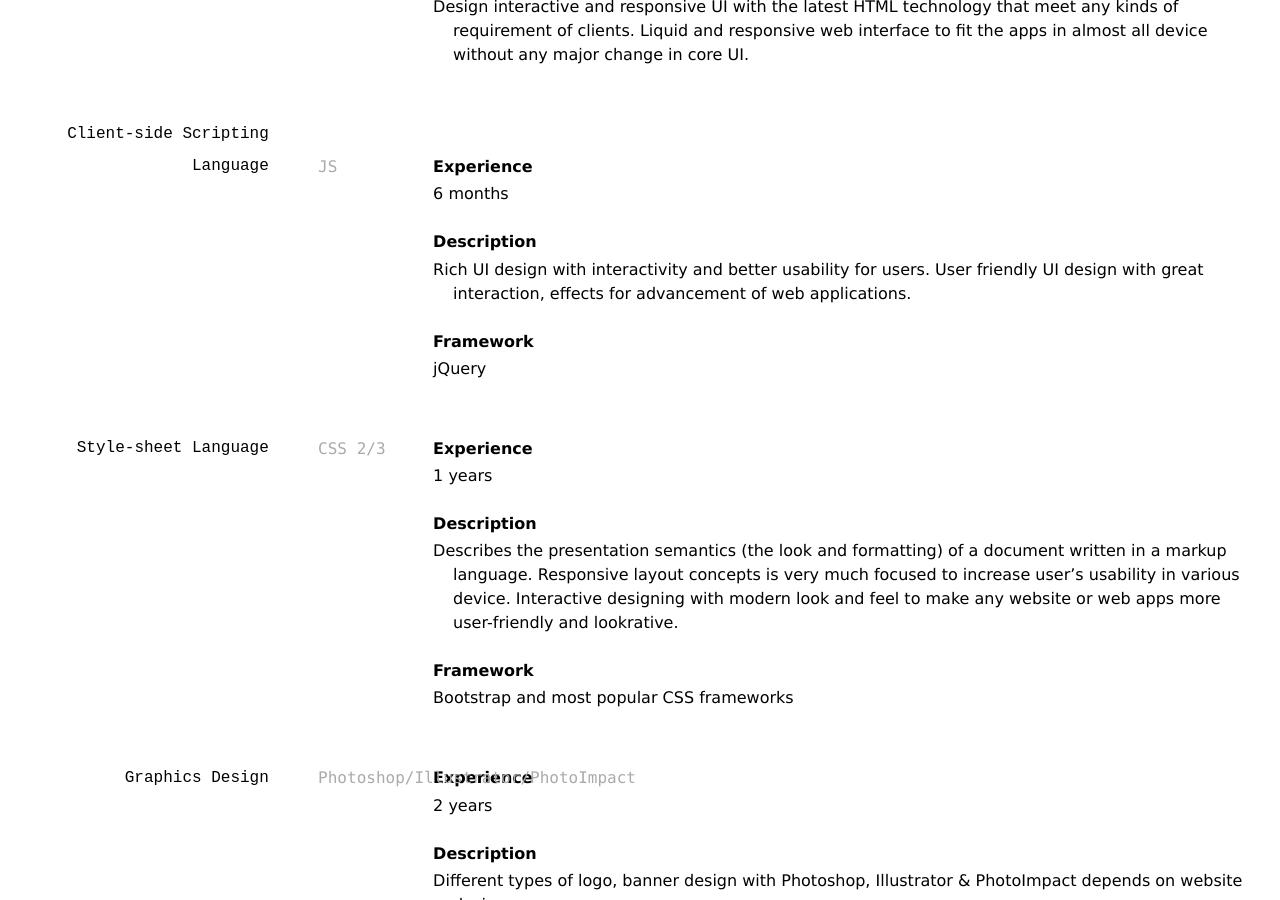
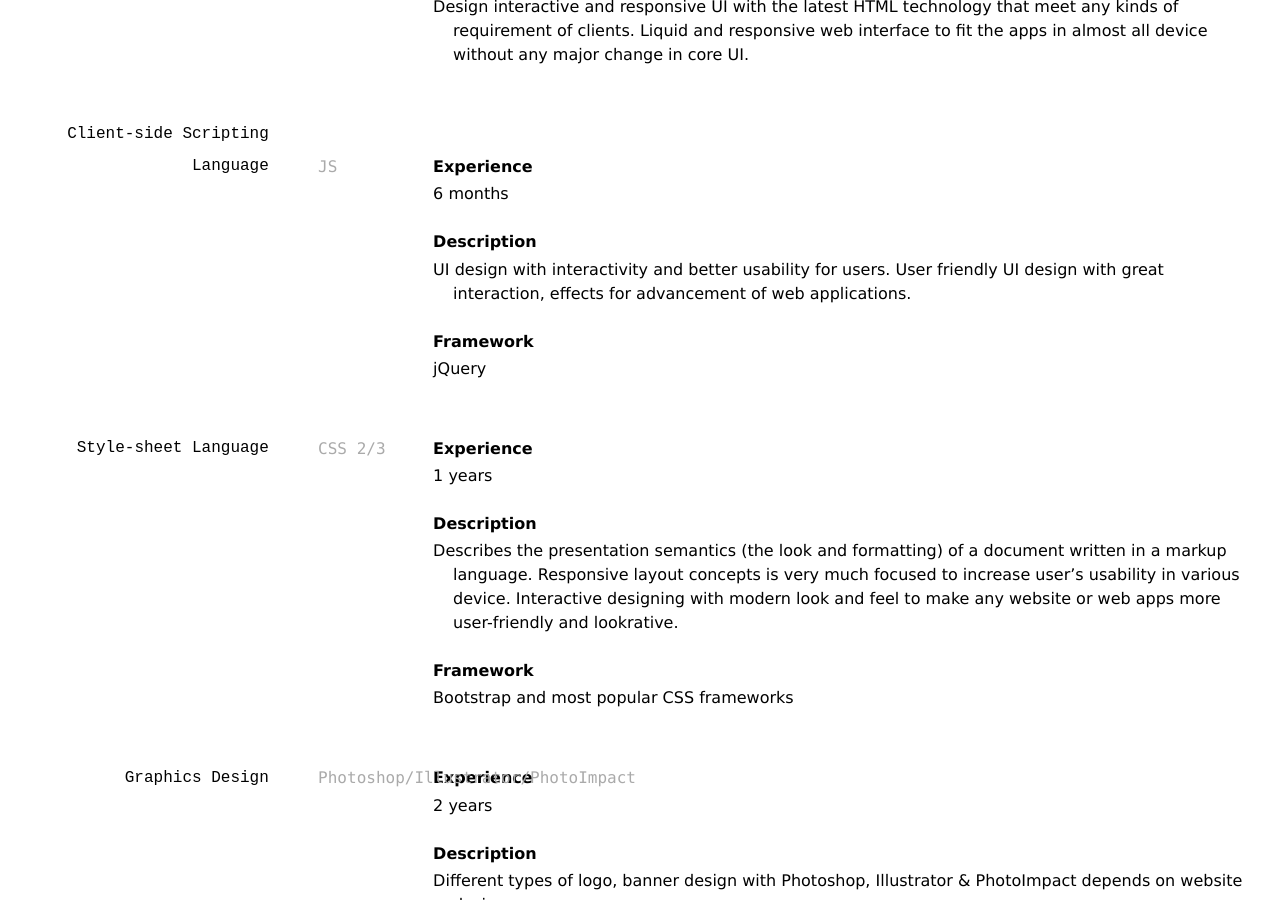
Before and after one commit to mita07/my-resume, a Jekyll site: the page built from index.md, in a window 1280 px wide and 900 px high, scrolled down 1218 px. Built offline with Jekyll 4.4.1, drawn with Linux system fonts in a browser that asks for light colours.

Commit message:
Update index.md

```diff
--- a/index.md
+++ b/index.md
@@ -60,7 +60,7 @@ __Experience__
 - 6 months
 
 __Description__
-- Rich UI design with interactivity and better usability for users. User friendly UI design with great interaction, effects for advancement of web applications.
+- UI design with interactivity and better usability for users. User friendly UI design with great interaction, effects for advancement of web applications.
 
 __Framework__
 - jQuery
```
